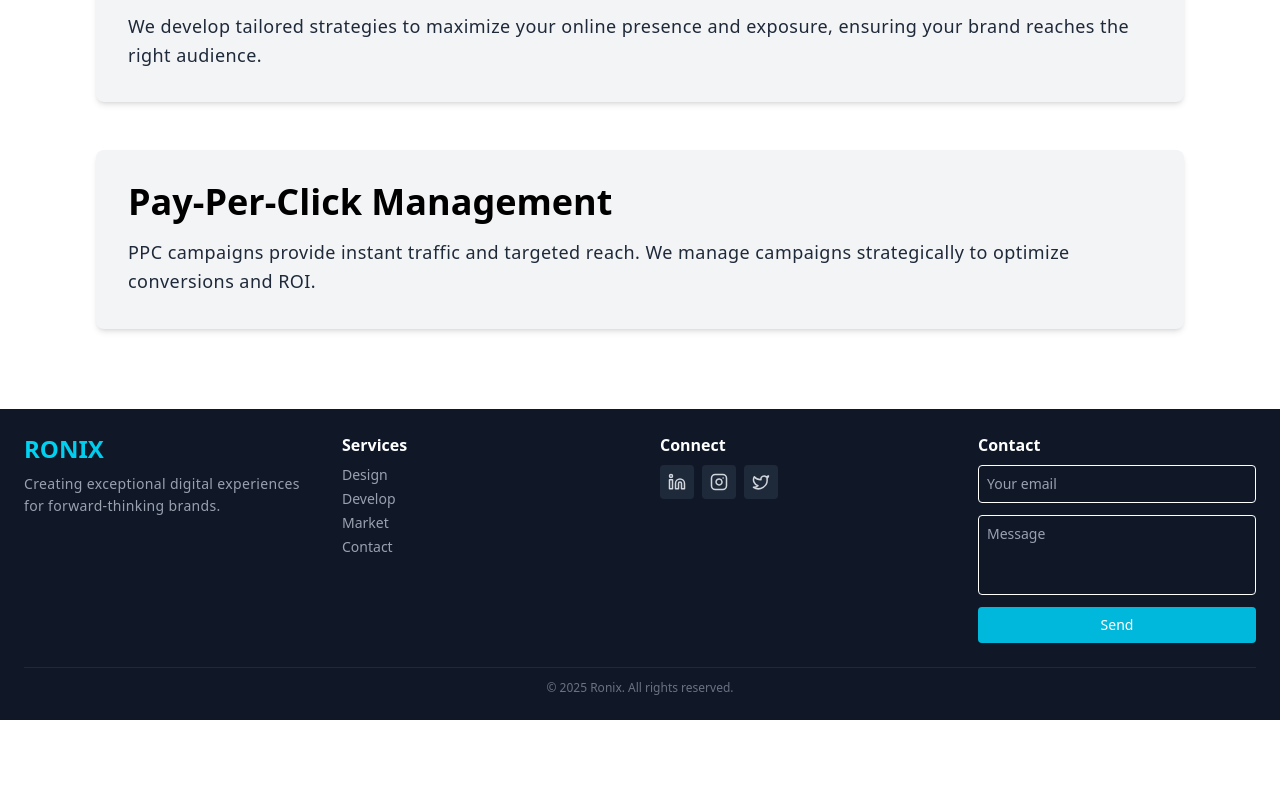
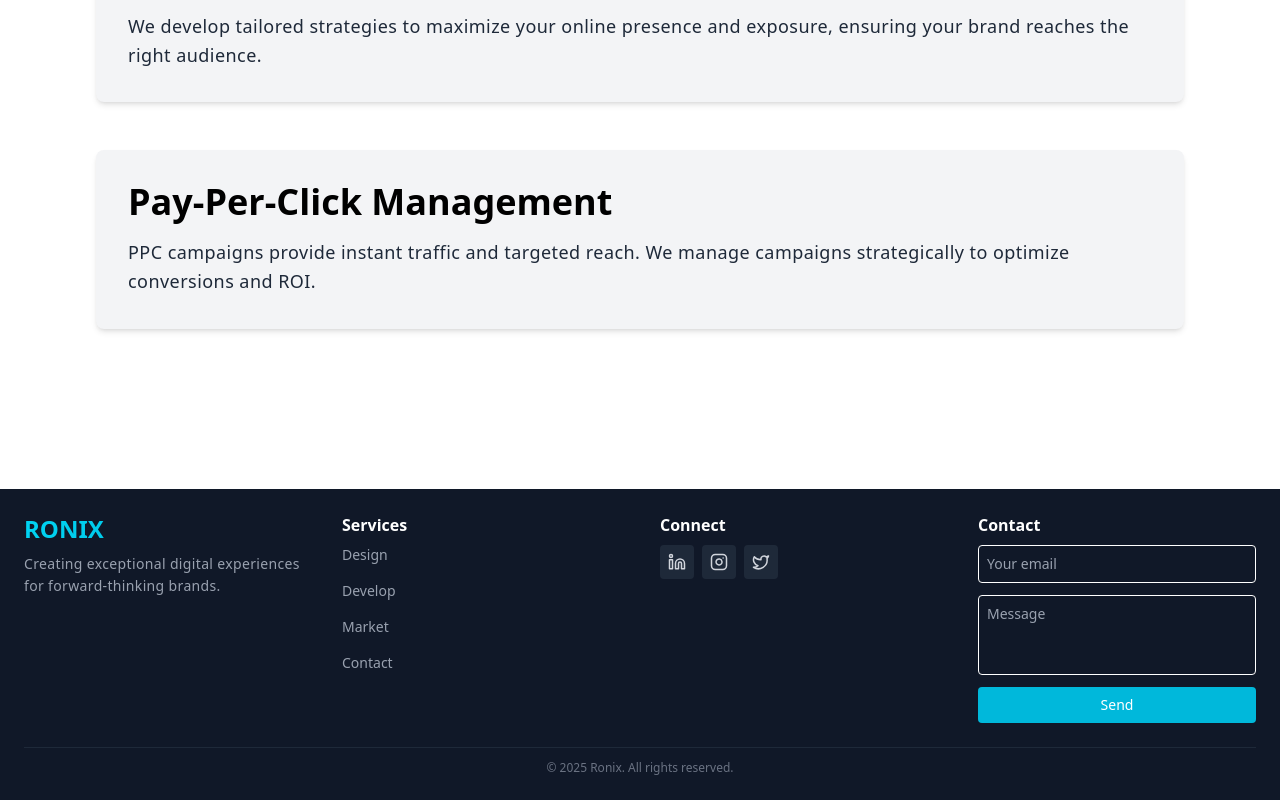
Before and after one commit to AyeshaMalak/ronixWebsite, a React (Vite) app: page /market in a window 1280 px wide. Shown: the part 927-1727 px from the top of the page. Before the commit the page ends 1647 px from the top, so only its background shows below. Built offline with nearby package versions, Linux system fonts and the light colour scheme.

Commit message:
Update Footer.jsx

```diff
--- a/src/components/Footer.jsx
+++ b/src/components/Footer.jsx
@@ -5,9 +5,11 @@ export default function Footer() {
   const currentYear = new Date().getFullYear();
 
   return (
+    <div className="pt-20">
       <footer className="bg-gray-900 text-white p-6">
         <div className="w-full mx-auto grid grid-cols-1 lg:grid-cols-4 gap-10">
 
+          {/* Brand */}
           <div>
             <h3 className="text-xl md:text-2xl font-bold bg-gradient-to-r from-cyan-400 to-cyan-500 text-transparent bg-clip-text mb-2">
               RONIX
@@ -17,9 +19,10 @@ export default function Footer() {
             </p>
           </div>
 
+          {/* Services */}
           <div>
             <h4 className="font-bold mb-2">Services</h4>
-          <ul className="space-y-1 text-gray-400 text-[12px] md:text-sm">
+            <ul className="flex flex-wrap gap-4 md:flex-col text-gray-400 text-[12px] md:text-sm">
               <li><Link to="/design" className="hover:text-cyan-400">Design</Link></li>
               <li><Link to="/develop" className="hover:text-cyan-400">Develop</Link></li>
               <li><Link to="/market" className="hover:text-cyan-400">Market</Link></li>
@@ -27,6 +30,7 @@ export default function Footer() {
             </ul>
           </div>
 
+          {/* Social */}
           <div>
             <h4 className="font-bold mb-2">Connect</h4>
             <div className="flex gap-2">
@@ -59,21 +63,19 @@ export default function Footer() {
             </div>
           </div>
 
+          {/* Contact Form */}
           <div>
             <h4 className="font-bold mb-2">Contact</h4>
-
             <form className="flex flex-col gap-3">
               <input
                 type="email"
                 placeholder="Your email"
                 className="p-2 rounded text-sm bg-gray-900 text-white border border-white placeholder-gray-400"
               />
-
               <textarea
                 placeholder="Message"
                 className="p-2 rounded text-sm h-20 resize-none bg-gray-900 text-white border border-white placeholder-gray-400"
               ></textarea>
-
               <button
                 type="submit"
                 className="bg-cyan-500 hover:bg-cyan-600 text-white p-2 rounded text-sm"
@@ -89,5 +91,6 @@ export default function Footer() {
           © {currentYear} Ronix. All rights reserved.
         </div>
       </footer>
+    </div>
   );
 }
```
Lines whose indentation alone changed are shown as unchanged.
